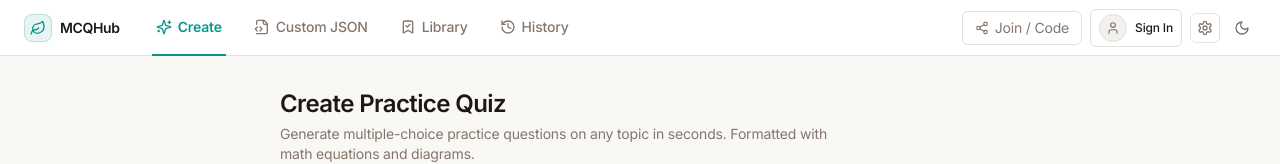
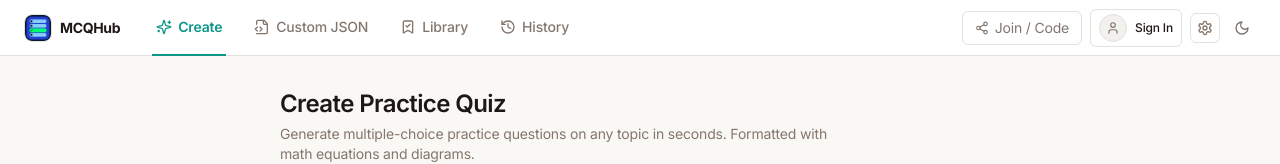
Before and after one commit to AryansDevStudios/MCQHub, a Next.js app: page / in a window 1280 px wide. Shown: the top 164 px of the page. Built offline with nearby package versions, Linux system fonts and the light colour scheme; no server answers.

Commit message:
fix(brand): restore official MCQHub logo in header

```diff
--- a/src/components/layout/Header.tsx
+++ b/src/components/layout/Header.tsx
@@ -4,8 +4,8 @@ import React, { useState } from 'react';
 import { useQuiz } from '@/context/QuizProvider';
 import { ThemeToggle } from '@/components/ThemeToggle';
 import { UserAuthDialog } from '@/components/auth/UserAuthDialog';
+import { Logo } from '@/components/icons';
 import {
-  Leaf,
   Sparkles,
   FileCode2,
   BookmarkCheck,
@@ -47,10 +47,10 @@ export function Header() {
               className="flex items-center gap-2 hover:opacity-85 transition-opacity shrink-0"
               title="MCQHub Home"
             >
-              <div className="w-7 h-7 rounded-lg bg-primary/10 border border-primary/20 text-primary flex items-center justify-center shrink-0">
-                <Leaf className="w-4 h-4 text-primary" />
+              <div className="w-7 h-7 rounded-lg overflow-hidden border border-border flex items-center justify-center shadow-xs shrink-0 bg-card">
+                <Logo className="w-full h-full object-cover" />
               </div>
-              <span className="font-semibold text-sm tracking-tight text-foreground hidden sm:inline">
+              <span className="font-bold text-sm tracking-tight text-foreground hidden sm:inline">
                 MCQHub
               </span>
             </button>
```
